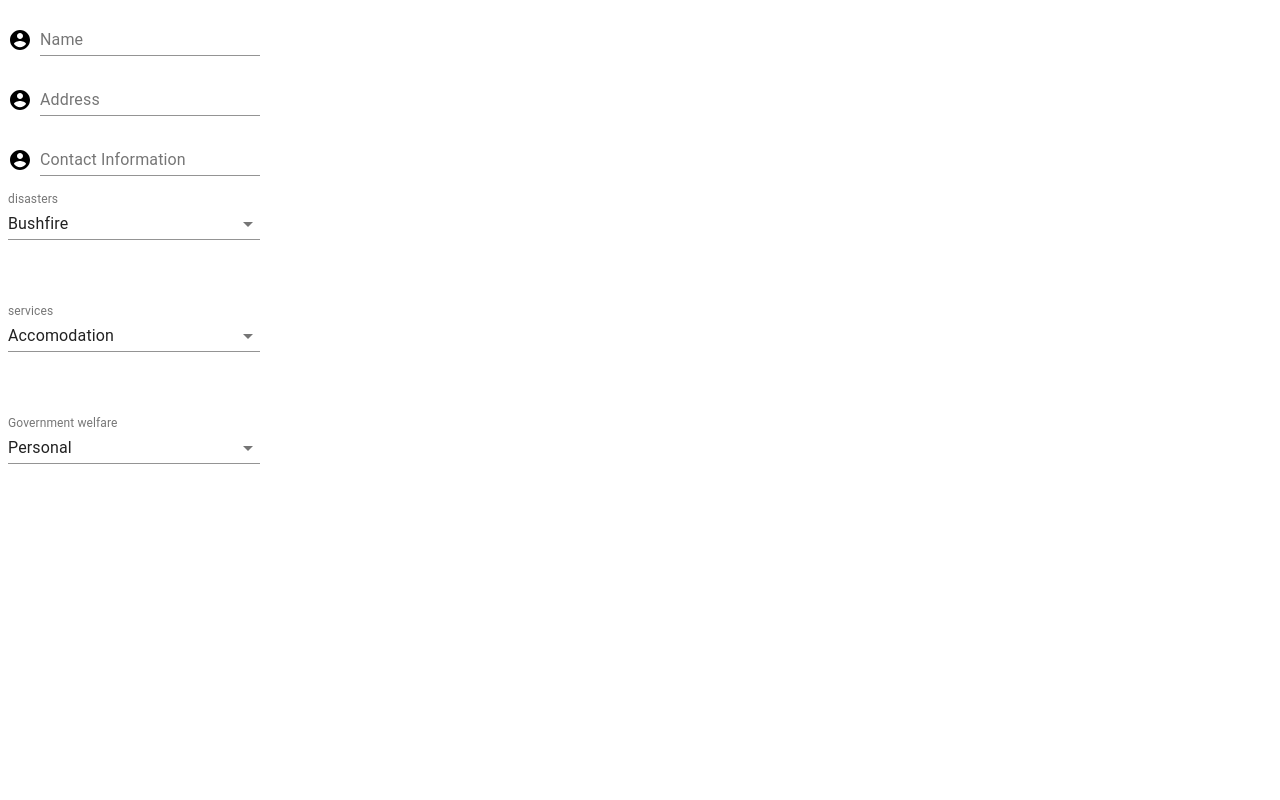
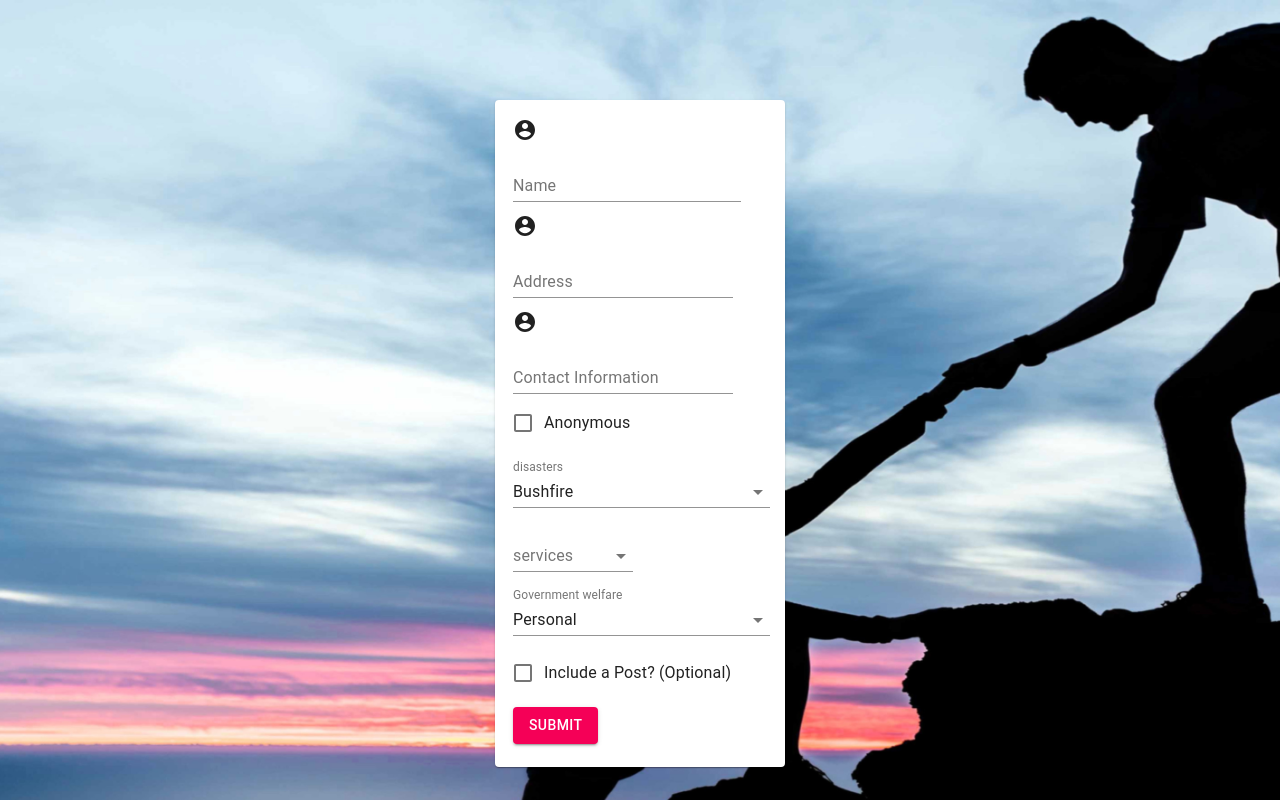
Before and after one commit to Iris030/WIT-Google, a React (Create React App) app: page /form in a window 1280 px wide. Shown: the top 800 px of the page. Built offline with nearby package versions, Linux system fonts and the light colour scheme; the HTML template or start-up script is replaced by a standard one.

Commit message:
finished form

```diff
--- a/src/Form.jsx
+++ b/src/Form.jsx
@@ -1,10 +1,18 @@
-import React from "react";
+import React, { useState } from "react";
 import { makeStyles } from "@material-ui/core/styles";
 import TextField from "@material-ui/core/TextField";
+import Button from "@material-ui/core/Button";
+import Checkbox from "@material-ui/core/Checkbox";
 import Grid from "@material-ui/core/Grid";
+import Card from "@material-ui/core/Card";
 import AccountCircle from "@material-ui/icons/AccountCircle";
+import { Link } from "react-router-dom";
+
+import MultiSelect from "./MultiSelect";
+import home from "./images/home.jpg";
 
 import Select from "./Select";
+import { FormControlLabel } from "@material-ui/core";
 
 const useStyles = makeStyles((theme) => ({
   margin: {
@@ -13,6 +21,9 @@ const useStyles = makeStyles((theme) => ({
 }));
 
 export default function InputWithIcon() {
+  const [anonymous, setAnonymous] = useState(false);
+  const [post, setPost] = useState(false);
+
   const classes = useStyles();
   const disasters = ["Bushfire", "Flood", "Drought", "Storm", "Other"];
   const services = [
@@ -21,19 +32,31 @@ export default function InputWithIcon() {
     "Essentials",
     "Healthcare",
     "Counselling",
-    "Other",
   ];
   const welfare = ["Personal", "Small business"];
 
   return (
-    <div>
+    <div
+      style={{
+        background: "url(" + home + ")",
+        backgroundSize: "cover",
+        backgroundPosition: "center",
+        height: "100vh",
+        padding: "100px",
+      }}
+    >
+      <Card style={{ margin: "0 auto", width: "25%", padding: "10px" }}>
         <div className={classes.margin}>
           <Grid container spacing={1} alignItems="flex-end">
             <Grid item>
               <AccountCircle />
             </Grid>
-          <Grid item>
-            <TextField id="input-with-icon-grid" label="Name" />
+            <Grid item style={{ width: "90%" }}>
+              <TextField
+                style={{ width: "100%" }}
+                id="input-with-icon-grid"
+                label="Name"
+              />
             </Grid>
           </Grid>
         </div>
@@ -42,7 +65,7 @@ export default function InputWithIcon() {
             <Grid item>
               <AccountCircle />
             </Grid>
-          <Grid item>
+            <Grid item style={{ width: "90%" }}>
               <TextField id="input-with-icon-grid" label="Address" />
             </Grid>
           </Grid>
@@ -52,14 +75,79 @@ export default function InputWithIcon() {
             <Grid item>
               <AccountCircle />
             </Grid>
-          <Grid item>
-            <TextField id="input-with-icon-grid" label="Contact Information" />
+            <Grid item style={{ width: "90%" }}>
+              <TextField
+                id="input-with-icon-grid"
+                label="Contact Information"
+              />
             </Grid>
           </Grid>
         </div>
+        <div className={classes.margin}>
+          <FormControlLabel
+            control={
+              <Checkbox
+                checked={anonymous}
+                onChange={() => setAnonymous(!anonymous)}
+              />
+            }
+            label="Anonymous"
+          />
+        </div>
         <Select options={disasters} label="disasters" />
-      <Select options={services} label="services" />
+        <MultiSelect options={services} label="services" />
         <Select options={welfare} label="Government welfare" />
+        <div className={classes.margin}>
+          <FormControlLabel
+            control={
+              <Checkbox checked={post} onChange={() => setPost(!post)} />
+            }
+            label="Include a Post? (Optional)"
+          />
+        </div>
+        <div
+          className={classes.margin}
+          style={{
+            display: post ? "block" : "none",
+          }}
+        >
+          <TextField label="Post Title" style={{ width: "95%" }} />
+          <TextField label="Details" multiline style={{ width: "95%" }} />
+        </div>
+        <div
+          className={classes.margin}
+          style={{
+            display: post ? "block" : "none",
+          }}
+        >
+          <Button
+            variant="outlined"
+            color="secondary"
+            style={{ marginTop: "5px", marginBottom: "5px" }}
+            onClick={() => document.querySelector("#upload").click()}
+          >
+            Upload Photo(s)
+          </Button>
+          <input
+            type="file"
+            id="upload"
+            style={{ display: "none" }}
+            multiple
+            accept="image/*"
+          />
+        </div>
+        <div className={classes.margin}>
+          <Link to="/">
+            <Button
+              variant="contained"
+              color="secondary"
+              style={{ marginTop: "5px", marginBottom: "5px" }}
+            >
+              Submit
+            </Button>
+          </Link>
+        </div>
+      </Card>
     </div>
   );
 }
--- /dev/null
+++ b/src/MultiSelect.jsx
@@ -0,0 +1,93 @@
+import React from "react";
+import clsx from "clsx";
+import { makeStyles, useTheme } from "@material-ui/core/styles";
+import Input from "@material-ui/core/Input";
+import InputLabel from "@material-ui/core/InputLabel";
+import MenuItem from "@material-ui/core/MenuItem";
+import FormControl from "@material-ui/core/FormControl";
+import ListItemText from "@material-ui/core/ListItemText";
+import Select from "@material-ui/core/Select";
+import Checkbox from "@material-ui/core/Checkbox";
+import Chip from "@material-ui/core/Chip";
+
+const useStyles = makeStyles((theme) => ({
+  formControl: {
+    margin: theme.spacing(1),
+    minWidth: 120,
+    maxWidth: 300,
+  },
+  chips: {
+    display: "flex",
+    flexWrap: "wrap",
+  },
+  chip: {
+    margin: 2,
+  },
+  noLabel: {
+    marginTop: theme.spacing(3),
+  },
+}));
+
+const ITEM_HEIGHT = 48;
+const ITEM_PADDING_TOP = 8;
+const MenuProps = {
+  PaperProps: {
+    style: {
+      maxHeight: ITEM_HEIGHT * 4.5 + ITEM_PADDING_TOP,
+      width: 250,
+    },
+  },
+};
+
+function getStyles(name, personName, theme) {
+  return {
+    fontWeight:
+      personName.indexOf(name) === -1
+        ? theme.typography.fontWeightRegular
+        : theme.typography.fontWeightMedium,
+  };
+}
+
+export default function MultipleSelect(props) {
+  const classes = useStyles();
+  const theme = useTheme();
+  const [options, setOptions] = React.useState([]);
+
+  const handleChange = (event) => {
+    setOptions(event.target.value);
+  };
+
+  return (
+    <div>
+      <FormControl className={classes.formControl}>
+        <InputLabel id="demo-mutiple-chip-label">{props.label}</InputLabel>
+        <Select
+          labelId="demo-mutiple-chip-label"
+          id="demo-mutiple-chip"
+          multiple
+          value={options}
+          onChange={handleChange}
+          input={<Input id="select-multiple-chip" />}
+          renderValue={(selected) => (
+            <div className={classes.chips}>
+              {selected.map((value) => (
+                <Chip key={value} label={value} className={classes.chip} />
+              ))}
+            </div>
+          )}
+          MenuProps={MenuProps}
+        >
+          {props.options.map((name) => (
+            <MenuItem
+              key={name}
+              value={name}
+              style={getStyles(name, options, theme)}
+            >
+              {name}
+            </MenuItem>
+          ))}
+        </Select>
+      </FormControl>
+    </div>
+  );
+}
--- a/src/Select.jsx
+++ b/src/Select.jsx
@@ -27,6 +27,7 @@ export default function MultilineTextFields(props) {
         label={props.label}
         value={option}
         onChange={handleChange}
+        style={{ width: "95%" }}
       >
         {props.options.map((op) => (
           <MenuItem key={op} value={op}>
@@ -34,11 +35,10 @@ export default function MultilineTextFields(props) {
           </MenuItem>
         ))}
       </TextField>
-      <div style={{ visibility: option === "Other" ? "visible" : "hidden" }}>
+      <div style={{ display: option === "Other" ? "block" : "none" }}>
         <TextField
           id="standard-full-width"
-          style={{ margin: 8 }}
-          fullWidth
+          style={{ marginTop: 8, width: "95%" }}
           margin="normal"
           InputLabelProps={{
             shrink: true,
```
Lines whose indentation alone changed are shown as unchanged.
